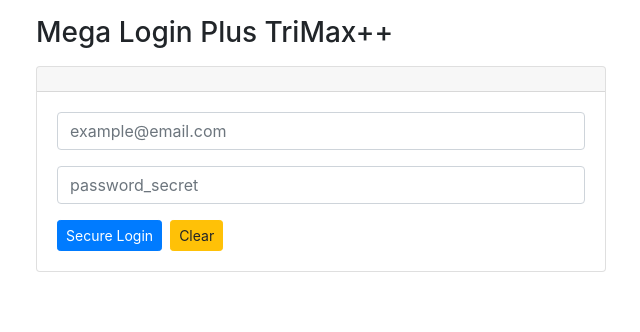
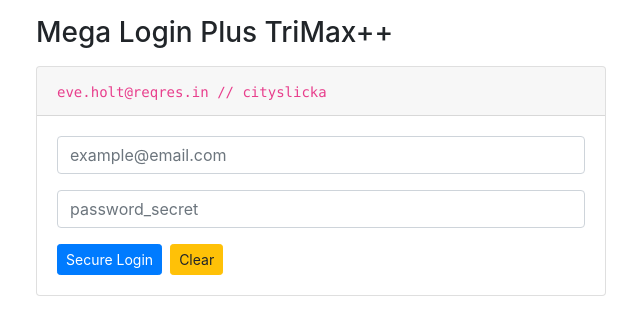
Before and after one commit to ptorres2408/cypresse2e, a React (Create React App) app: page / in a window 1280 px wide. Shown: the top 332 px of the page, without its empty margins (319-959 px from the left). Built offline with nearby package versions, Linux system fonts and the light colour scheme.

Commit message:
Add: Restore UI app

```diff
--- a/src/App.js
+++ b/src/App.js
@@ -52,7 +52,7 @@ function App() {
 
       <div className="card mt-3">
         <div className="card-header">
-          {/* <code>eve.holt@reqres.in // cityslicka</code> */}
+          <code>eve.holt@reqres.in // cityslicka</code>
         </div>
         <div className="card-body">
           <div className="form-group">
@@ -61,7 +61,7 @@ function App() {
               className="form-control"
               ref={post_title}
               placeholder="example@email.com"
-              // data-testid="email"
+              data-testid="email"
             />
           </div>
           <div className="form-group">
```
